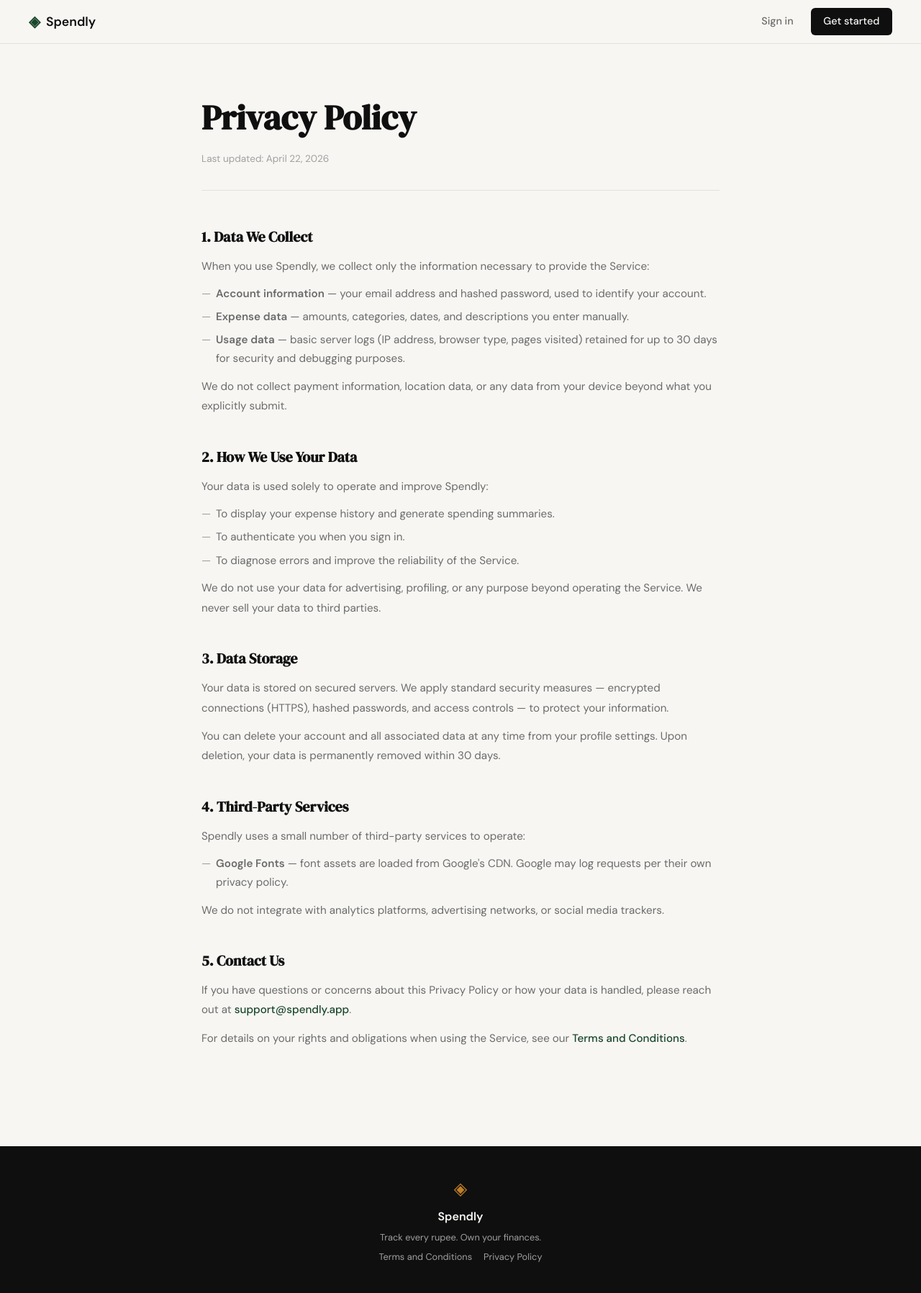
After one commit to lipun619/spendly, a Flask app: page /privacy in a window 1280 px wide. The commit adds this page. Shown: the whole page at 72% size. Run offline with Flask 3, Linux system fonts and the light colour scheme.

Commit message:
landing: add privacy policy page and route

```diff
--- a/app.py
+++ b/app.py
@@ -15,6 +15,11 @@ def landing():
 @app.route("/terms")
 def terms():
     return render_template("terms.html")
+
+
+@app.route("/privacy")
+def privacy():
+    return render_template("privacy.html")
 
 
 @app.route("/register")
--- a/templates/base.html
+++ b/templates/base.html
@@ -34,7 +34,7 @@
             <span class="brand-icon">◈</span>
             <span class="footer-name">Spendly</span>
             <p class="footer-copy">Track every rupee. Own your finances.</p>
-            <p class="footer-links"><a href="/terms">Terms and Conditions</a><a href="#">Privacy Policy</a></p>
+            <p class="footer-links"><a href="/terms">Terms and Conditions</a><a href="/privacy">Privacy Policy</a></p>
         </div>
     </footer>
 
--- /dev/null
+++ b/templates/privacy.html
@@ -0,0 +1,57 @@
+{% extends "base.html" %}
+
+{% block title %}Privacy Policy — Spendly{% endblock %}
+
+{% block content %}
+
+<section class="legal-page">
+    <div class="legal-inner">
+        <h1 class="legal-title">Privacy Policy</h1>
+        <p class="legal-updated">Last updated: April 22, 2026</p>
+
+        <div class="legal-section">
+            <h2>1. Data We Collect</h2>
+            <p>When you use Spendly, we collect only the information necessary to provide the Service:</p>
+            <ul>
+                <li><strong>Account information</strong> — your email address and hashed password, used to identify your account.</li>
+                <li><strong>Expense data</strong> — amounts, categories, dates, and descriptions you enter manually.</li>
+                <li><strong>Usage data</strong> — basic server logs (IP address, browser type, pages visited) retained for up to 30 days for security and debugging purposes.</li>
+            </ul>
+            <p>We do not collect payment information, location data, or any data from your device beyond what you explicitly submit.</p>
+        </div>
+
+        <div class="legal-section">
+            <h2>2. How We Use Your Data</h2>
+            <p>Your data is used solely to operate and improve Spendly:</p>
+            <ul>
+                <li>To display your expense history and generate spending summaries.</li>
+                <li>To authenticate you when you sign in.</li>
+                <li>To diagnose errors and improve the reliability of the Service.</li>
+            </ul>
+            <p>We do not use your data for advertising, profiling, or any purpose beyond operating the Service. We never sell your data to third parties.</p>
+        </div>
+
+        <div class="legal-section">
+            <h2>3. Data Storage</h2>
+            <p>Your data is stored on secured servers. We apply standard security measures — encrypted connections (HTTPS), hashed passwords, and access controls — to protect your information.</p>
+            <p>You can delete your account and all associated data at any time from your profile settings. Upon deletion, your data is permanently removed within 30 days.</p>
+        </div>
+
+        <div class="legal-section">
+            <h2>4. Third-Party Services</h2>
+            <p>Spendly uses a small number of third-party services to operate:</p>
+            <ul>
+                <li><strong>Google Fonts</strong> — font assets are loaded from Google's CDN. Google may log requests per their own privacy policy.</li>
+            </ul>
+            <p>We do not integrate with analytics platforms, advertising networks, or social media trackers.</p>
+        </div>
+
+        <div class="legal-section">
+            <h2>5. Contact Us</h2>
+            <p>If you have questions or concerns about this Privacy Policy or how your data is handled, please reach out at <a href="mailto:support@spendly.app">support@spendly.app</a>.</p>
+            <p>For details on your rights and obligations when using the Service, see our <a href="/terms">Terms and Conditions</a>.</p>
+        </div>
+    </div>
+</section>
+
+{% endblock %}
```
